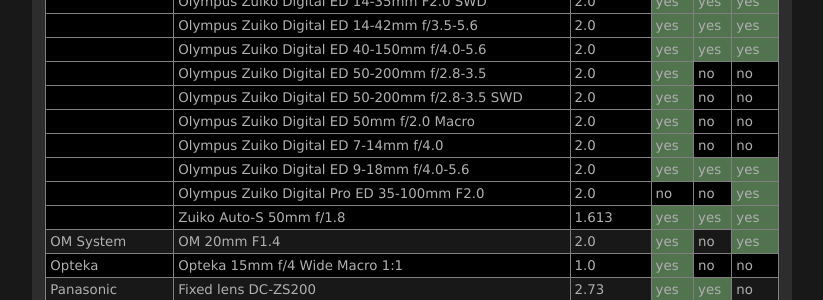
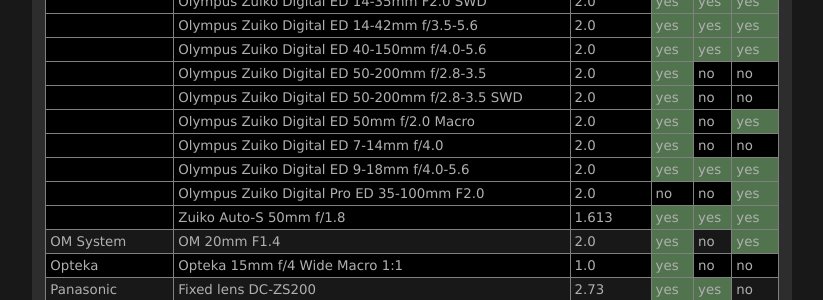
Before and after one commit to lensfun/lensfun.github.io, a Jekyll site: the page built from _posts/lenslist/2999-12-31-Lenslist-master.md, in a window 1280 px wide and 900 px high, scrolled down 17304 px. Shown: the part 146-446 px from the top of the window, without its empty margins (284-1107 px from the left). Built offline with Jekyll 4.4.1, drawn with Linux system fonts in a browser that asks for light colours.

Commit message:
Update master lens list from GitHub Actions

```diff
--- a/_posts/lenslist/2999-12-31-Lenslist-master.md
+++ b/_posts/lenslist/2999-12-31-Lenslist-master.md
@@ -718,7 +718,7 @@ This list was generated on 2024-02-19 from current Lensfun sources. Your Lensfun
 <tr class="lenslist-bg1"><td></td><td>Olympus Zuiko Digital ED 40-150mm f/4.0-5.6</td><td>2.0</td><td class="lenslist-highlight lenslist-check">yes</td><td class="lenslist-highlight lenslist-check">yes</td><td class="lenslist-highlight lenslist-check">yes</td></tr>
 <tr class="lenslist-bg1"><td></td><td>Olympus Zuiko Digital ED 50-200mm f/2.8-3.5</td><td>2.0</td><td class="lenslist-highlight lenslist-check">yes</td><td class="lenslist-check">no</td><td class="lenslist-check">no</td></tr>
 <tr class="lenslist-bg1"><td></td><td>Olympus Zuiko Digital ED 50-200mm f/2.8-3.5 SWD</td><td>2.0</td><td class="lenslist-highlight lenslist-check">yes</td><td class="lenslist-check">no</td><td class="lenslist-check">no</td></tr>
-<tr class="lenslist-bg1"><td></td><td>Olympus Zuiko Digital ED 50mm f/2.0 Macro</td><td>2.0</td><td class="lenslist-highlight lenslist-check">yes</td><td class="lenslist-check">no</td><td class="lenslist-check">no</td></tr>
+<tr class="lenslist-bg1"><td></td><td>Olympus Zuiko Digital ED 50mm f/2.0 Macro</td><td>2.0</td><td class="lenslist-highlight lenslist-check">yes</td><td class="lenslist-check">no</td><td class="lenslist-highlight lenslist-check">yes</td></tr>
 <tr class="lenslist-bg1"><td></td><td>Olympus Zuiko Digital ED 7-14mm f/4.0</td><td>2.0</td><td class="lenslist-highlight lenslist-check">yes</td><td class="lenslist-check">no</td><td class="lenslist-check">no</td></tr>
 <tr class="lenslist-bg1"><td></td><td>Olympus Zuiko Digital ED 9-18mm f/4.0-5.6</td><td>2.0</td><td class="lenslist-highlight lenslist-check">yes</td><td class="lenslist-highlight lenslist-check">yes</td><td class="lenslist-highlight lenslist-check">yes</td></tr>
 <tr class="lenslist-bg1"><td></td><td>Olympus Zuiko Digital Pro ED 35-100mm F2.0</td><td>2.0</td><td class="lenslist-check">no</td><td class="lenslist-check">no</td><td class="lenslist-highlight lenslist-check">yes</td></tr>
```
